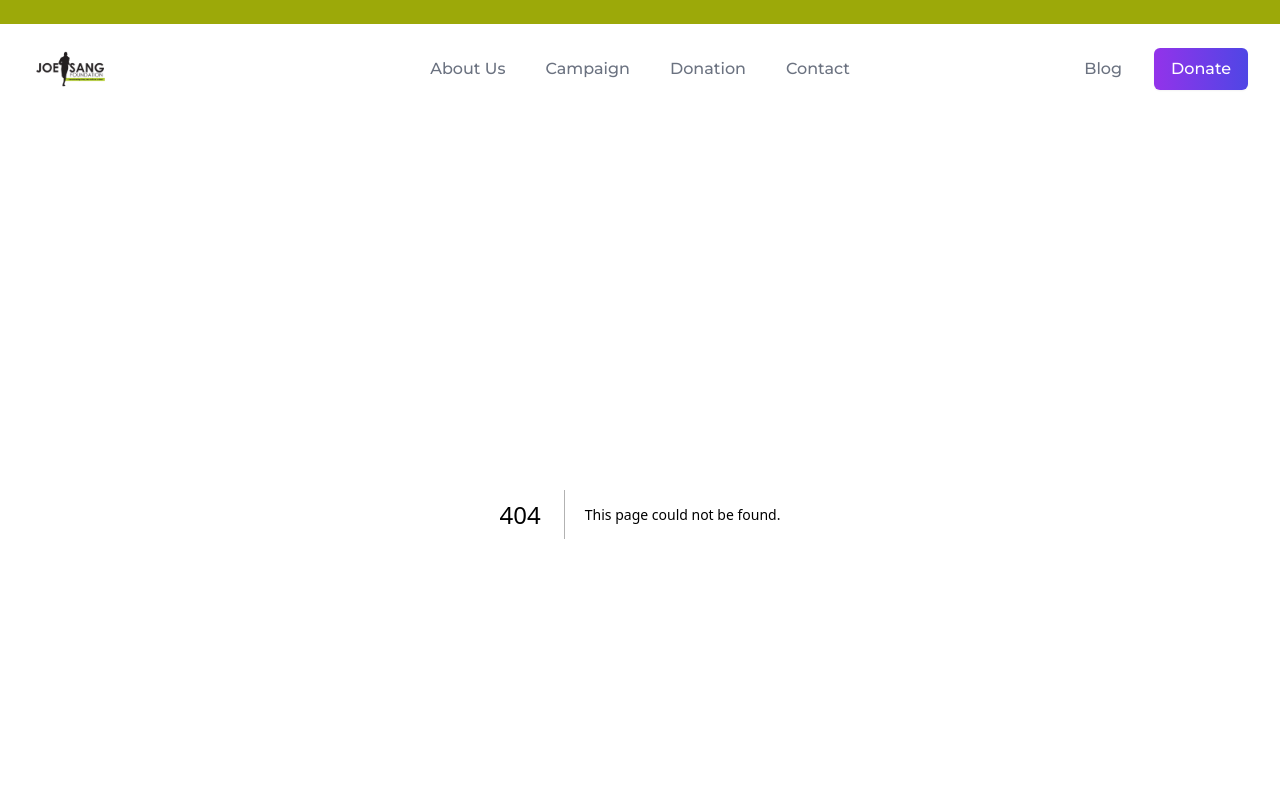
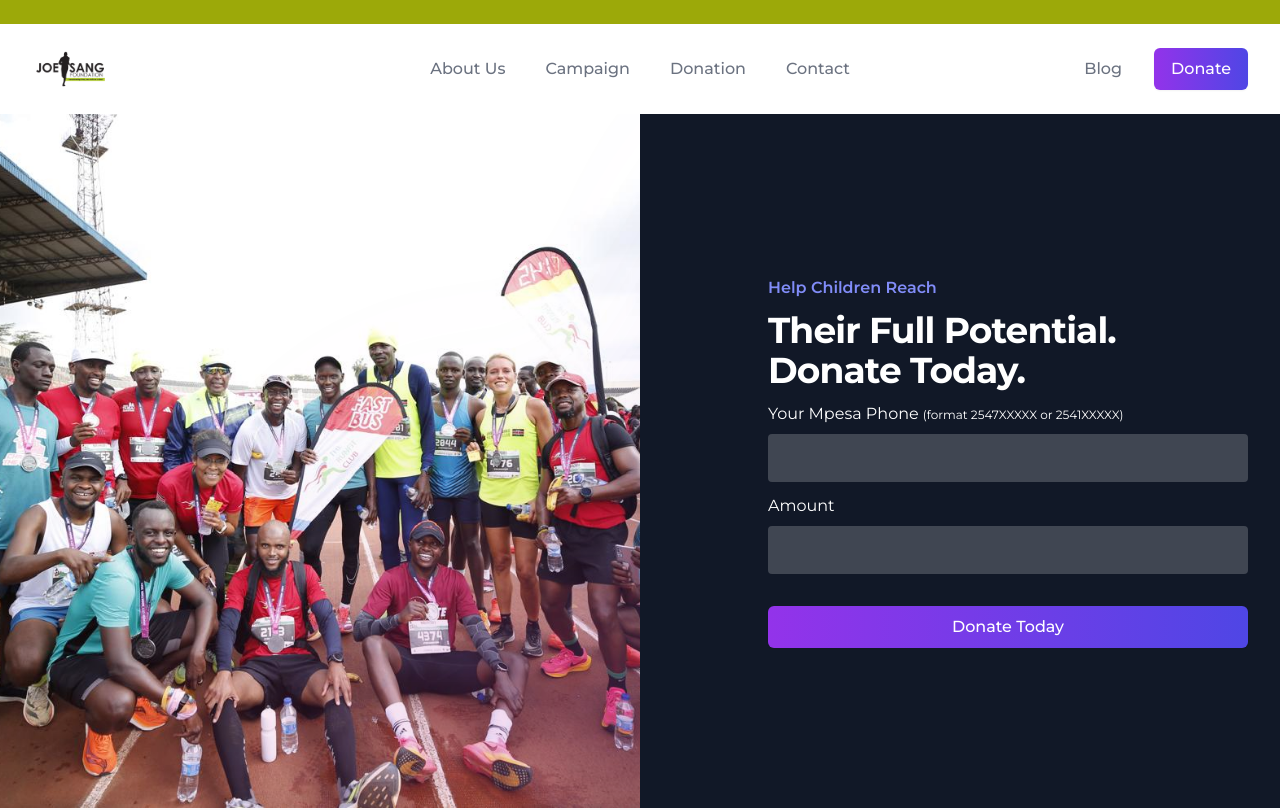
Before and after one commit to vicowiti/joe-sang, a Next.js app: page /donate in a window 1280 px wide. Before the commit this address had no page. Shown: the top 810 px of the page. Built offline with nearby package versions, Linux system fonts and the light colour scheme.

Commit message:
payments

```diff
--- a/app/components/NavBar.tsx
+++ b/app/components/NavBar.tsx
@@ -1,6 +1,15 @@
-"use client"
-import { Popover, PopoverButton, PopoverPanel, Transition } from "@headlessui/react";
-import { Bars3Icon, ChatBubbleLeftRightIcon, XMarkIcon } from "@heroicons/react/24/outline";
+"use client";
+import {
+  Popover,
+  PopoverButton,
+  PopoverPanel,
+  Transition,
+} from "@headlessui/react";
+import {
+  Bars3Icon,
+  ChatBubbleLeftRightIcon,
+  XMarkIcon,
+} from "@heroicons/react/24/outline";
 import Image from "next/image";
 import Link from "next/link";
 import React, { Fragment } from "react";
@@ -35,8 +44,6 @@ const solutions = [
     icon: SiBlogger,
   },
 ];
-
-
 
 const NavBar = () => {
   return (
@@ -74,12 +81,12 @@ const NavBar = () => {
             >
               Campaign
             </a>
-            <a
-              href="#"
+            <Link
+              href="/donate"
               className="text-base font-medium text-gray-500 hover:text-gray-900"
             >
               Donation
-            </a>
+            </Link>
             <a
               href="#"
               className="whitespace-nowrap text-base font-medium text-gray-500 hover:text-gray-900"
@@ -95,12 +102,12 @@ const NavBar = () => {
               Blog
             </Link>
 
-            <a
-              href="#"
+            <Link
+              href="/donate"
               className="ml-8 inline-flex items-center justify-center whitespace-nowrap rounded-md border border-transparent bg-gradient-to-r from-purple-600 to-indigo-600 bg-origin-border px-4 py-2 text-base font-medium text-white shadow-sm hover:from-purple-700 hover:to-indigo-700"
             >
               Donate
-            </a>
+            </Link>
           </div>
         </div>
 
@@ -130,7 +137,7 @@ const NavBar = () => {
                     />
                   </div>
                   <div className="-mr-2">
-                    <Popover.Button  className="inline-flex items-center justify-center rounded-md bg-white p-2 text-gray-400 hover:bg-gray-100 hover:text-gray-500 focus:outline-none focus:ring-2 focus:ring-inset focus:ring-indigo-500">
+                    <Popover.Button className="inline-flex items-center justify-center rounded-md bg-white p-2 text-gray-400 hover:bg-gray-100 hover:text-gray-500 focus:outline-none focus:ring-2 focus:ring-inset focus:ring-indigo-500">
                       <span className="sr-only">Close menu</span>
                       <XMarkIcon className="h-6 w-6" aria-hidden="true" />
                     </Popover.Button>
@@ -157,12 +164,12 @@ const NavBar = () => {
               </div>
               <div className="py-6 px-5">
                 <div className="mt-6">
-                  <a
+                  <Link
                     href="#"
                     className="flex w-full items-center justify-center rounded-md border border-transparent bg-gradient-to-r from-purple-600 to-indigo-600 bg-origin-border px-4 py-2 text-base font-medium text-white shadow-sm hover:from-purple-700 hover:to-indigo-700"
                   >
                     Donate
-                  </a>
+                  </Link>
                 </div>
               </div>
             </div>
--- a/app/components/NewLanding.tsx
+++ b/app/components/NewLanding.tsx
@@ -3,11 +3,9 @@
 import Image from "next/image";
 import Programs from "./Programs";
 
-import {  FaDonate } from "react-icons/fa";
+import { FaDonate } from "react-icons/fa";
 import { FaPeopleRoof } from "react-icons/fa6";
-
-
-
+import Link from "next/link";
 
 const metrics = [
   {
@@ -35,7 +33,6 @@ const metrics = [
     rest: "Of Dedicated Service.",
   },
 ];
-
 
 export default function NewLanding() {
   return (
@@ -67,12 +64,12 @@ export default function NewLanding() {
                 </p>
                 <div className="mx-auto mt-10 max-w-sm sm:flex sm:max-w-none sm:justify-center">
                   <div className="space-y-4 sm:mx-auto sm:inline-grid sm:grid-cols-2 sm:gap-5 sm:space-y-0">
-                    <a
-                      href="#"
+                    <Link
+                      href="/donate"
                       className="flex items-center justify-center rounded-md border border-transparent bg-white px-4 py-3 text-base font-medium text-indigo-700 shadow-sm hover:bg-indigo-50 sm:px-8"
                     >
                       Donate Now
-                    </a>
+                    </Link>
                     <a
                       href="#"
                       className="flex items-center justify-center rounded-md border border-transparent bg-indigo-500 bg-opacity-60 px-4 py-3 text-base font-medium text-white shadow-sm hover:bg-opacity-70 sm:px-8"
@@ -121,12 +118,12 @@ export default function NewLanding() {
                       opportunities they need to succeed.
                     </p>
                     <div className="mt-6">
-                      <a
-                        href="#"
+                      <Link
+                        href="/donate"
                         className="inline-flex rounded-md border border-transparent bg-gradient-to-r from-purple-600 to-indigo-600 bg-origin-border px-4 py-2 text-base font-medium text-white shadow-sm hover:from-purple-700 hover:to-indigo-700"
                       >
                         Donate Today
-                      </a>
+                      </Link>
                     </div>
                   </div>
                 </div>
@@ -169,12 +166,12 @@ export default function NewLanding() {
                       Together, we can build a brighter future for everyone.
                     </p>
                     <div className="mt-6">
-                      <a
-                        href="#"
+                      <Link
+                        href="/donate"
                         className="inline-flex rounded-md border border-transparent bg-gradient-to-r from-purple-600 to-indigo-600 bg-origin-border px-4 py-2 text-base font-medium text-white shadow-sm hover:from-purple-700 hover:to-indigo-700"
                       >
                         Donate Today
-                      </a>
+                      </Link>
                     </div>
                   </div>
                 </div>
@@ -261,12 +258,12 @@ export default function NewLanding() {
               </span>
             </h2>
             <div className="mt-6 space-y-4 sm:flex sm:space-y-0 sm:space-x-5">
-              <a
-                href="#"
+              <Link
+                href="/donate"
                 className="flex items-center justify-center rounded-md border border-transparent bg-gradient-to-r from-purple-600 to-indigo-600 bg-origin-border px-4 py-3 text-base font-medium text-white shadow-sm hover:from-purple-700 hover:to-indigo-700"
               >
                 Donate
-              </a>
+              </Link>
               <a
                 href="#"
                 className="flex items-center justify-center rounded-md border border-transparent bg-indigo-50 px-4 py-3 text-base font-medium text-indigo-800 shadow-sm hover:bg-indigo-100"
@@ -277,8 +274,6 @@ export default function NewLanding() {
           </div>
         </div>
       </main>
-
-
     </div>
   );
 }
--- /dev/null
+++ b/app/donate/page.tsx
@@ -0,0 +1,116 @@
+"use client";
+import axios from "axios";
+import { useState } from "react";
+
+/* This example requires Tailwind CSS v3.0+ */
+export default function Example() {
+  const [phone, setPhone] = useState("");
+  const [amount, setAmount] = useState("");
+  const [loading, setLoading] = useState(false);
+
+  const handleDonate = async () => {
+    if (!phone || !amount) {
+      alert("Please fill in all fields");
+      return;
+    }
+    setLoading(true);
+    const response = await axios.post(
+      "https://nextpayapi.nextus.co.ke/api/v1/transactions/stk_push",
+      {
+        amountPaid: Number(amount),
+        msisdn: phone,
+      },
+      {
+        headers: {
+          "Content-Type": "application/json",
+          apikey:
+            "bnVsbDoyNDcyNDc6QzJCOjdEREIxN0Y5ODI0NzRCRjVCMjBENDVGRjA1OTEzNzYw",
+        },
+      }
+    );
+
+    setLoading(false);
+
+    if (response.status === 200) {
+      alert("Wait for mpesa popup");
+      setPhone("");
+      setAmount("");
+    } else {
+      alert("Donation failed");
+    }
+  };
+
+  return (
+    <div className="relative bg-gray-900">
+      <div className="relative h-80 overflow-hidden bg-indigo-600 md:absolute md:left-0 md:h-full md:w-1/3 lg:w-1/2">
+        <img className="h-full w-full object-cover" src="/3.jpeg" alt="" />
+        <svg
+          xmlns="http://www.w3.org/2000/svg"
+          viewBox="0 0 926 676"
+          aria-hidden="true"
+          className="absolute left-24 -bottom-24 w-[57.875rem] transform-gpu blur-[118px]"
+        >
+          <path
+            fill="url(#60c3c621-93e0-4a09-a0e6-4c228a0116d8)"
+            fillOpacity=".4"
+            d="m254.325 516.708-90.89 158.331L0 436.427l254.325 80.281 163.691-285.15c1.048 131.759 36.144 345.144 168.149 144.613C751.171 125.508 707.17-93.823 826.603 41.15c95.546 107.978 104.766 294.048 97.432 373.585L685.481 297.694l16.974 360.474-448.13-141.46Z"
+          />
+          <defs>
+            <linearGradient
+              id="60c3c621-93e0-4a09-a0e6-4c228a0116d8"
+              x1="926.392"
+              x2="-109.635"
+              y1=".176"
+              y2="321.024"
+              gradientUnits="userSpaceOnUse"
+            >
+              <stop stopColor="#776FFF" />
+              <stop offset={1} stopColor="#FF4694" />
+            </linearGradient>
+          </defs>
+        </svg>
+      </div>
+      <div className="relative mx-auto max-w-7xl py-24 sm:py-32 lg:py-40 lg:px-8">
+        <div className="pr-6 pl-6 md:ml-auto md:w-2/3 md:pl-16 lg:w-1/2 lg:pl-24 lg:pr-0 xl:pl-32">
+          <h2 className="text-base font-semibold leading-7 text-indigo-400">
+            Help Children Reach
+          </h2>
+          <p className="mt-2 text-4xl font-bold tracking-tight text-white">
+            Their Full Potential. Donate Today.
+          </p>
+          <div className="my-3 text-white flex flex-col gap-3">
+            <div className="flex flex-col gap-2">
+              <label htmlFor="number">
+                Your Mpesa Phone{" "}
+                <span className="text-xs">(format 2547XXXXX or 2541XXXXX)</span>
+              </label>
+              <input
+                type="number"
+                className="p-3 rounded bg-white/20"
+                value={phone}
+                onChange={(e) => setPhone(e.target.value)}
+              />
+            </div>
+            <div className="flex flex-col gap-2">
+              <label htmlFor="amount">Amount</label>
+              <input
+                type="number"
+                className="p-3 rounded bg-white/20"
+                value={amount}
+                onChange={(e) => setAmount(e.target.value)}
+              />
+            </div>
+          </div>
+          <div className="mt-8">
+            <button
+              onClick={handleDonate}
+              className=" w-full p-3 text-center rounded-md border border-transparent bg-gradient-to-r from-purple-600 to-indigo-600 bg-origin-border px-4 py-2 text-base font-medium text-white shadow-sm hover:from-purple-700 hover:to-indigo-700"
+            >
+              {loading ? "Donating..." : "Donate Today"}
+            </button>
+          </div>
+        </div>
+      </div>
+    </div>
+  );
+}
```
